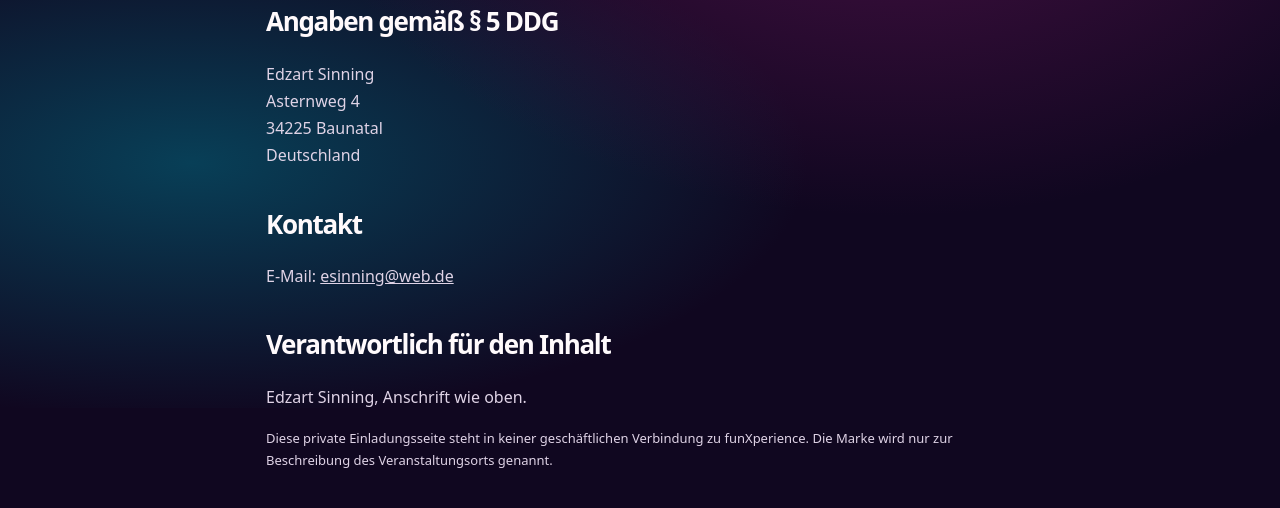
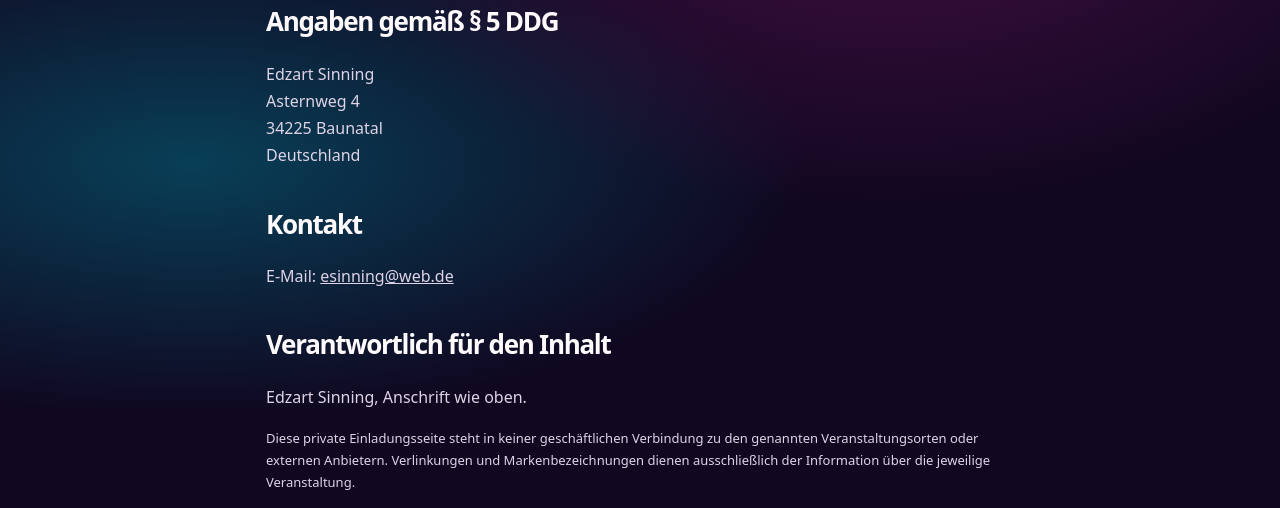
Before and after one commit to edzartsinning-ui/FamilieSinning, a plain HTML site: page impressum.html in a window 1280 px wide. Shown: the part 292-800 px from the top of the page. Drawn offline with Linux system fonts and the light colour scheme.

Commit message:
Impressum veranstaltungsunabhängig formulieren

```diff
--- a/impressum.html
+++ b/impressum.html
@@ -1 +1 @@
-<!doctype html><html lang="de"><head><meta charset="utf-8"><meta name="viewport" content="width=device-width,initial-scale=1"><title>Impressum · FamilieSinning</title><link rel="stylesheet" href="style.css"></head><body><header class="top"><a class="brand" href="index.html">familie<span>Sinning</span><i>✦</i></a></header><main class="legal wrap"><span class="eyebrow">RECHTLICHES</span><h1>Impressum</h1><h2>Angaben gemäß § 5 DDG</h2><p>Edzart Sinning<br>Asternweg 4<br>34225 Baunatal<br>Deutschland</p><h2>Kontakt</h2><p>E-Mail: <a href="mailto:esinning@web.de">esinning@web.de</a></p><h2>Verantwortlich für den Inhalt</h2><p>Edzart Sinning, Anschrift wie oben.</p><p class="fine">Diese private Einladungsseite steht in keiner geschäftlichen Verbindung zu funXperience. Die Marke wird nur zur Beschreibung des Veranstaltungsorts genannt.</p></main><footer class="footer wrap"><span>familie<span>Sinning</span> ✦</span><div><a href="index.html">Startseite</a><a href="datenschutz.html">Datenschutz</a></div></footer></body></html>
+<!doctype html><html lang="de"><head><meta charset="utf-8"><meta name="viewport" content="width=device-width,initial-scale=1"><title>Impressum · FamilieSinning</title><link rel="stylesheet" href="style.css"></head><body><header class="top"><a class="brand" href="index.html">familie<span>Sinning</span><i>✦</i></a></header><main class="legal wrap"><span class="eyebrow">RECHTLICHES</span><h1>Impressum</h1><h2>Angaben gemäß § 5 DDG</h2><p>Edzart Sinning<br>Asternweg 4<br>34225 Baunatal<br>Deutschland</p><h2>Kontakt</h2><p>E-Mail: <a href="mailto:esinning@web.de">esinning@web.de</a></p><h2>Verantwortlich für den Inhalt</h2><p>Edzart Sinning, Anschrift wie oben.</p><p class="fine">Diese private Einladungsseite steht in keiner geschäftlichen Verbindung zu den genannten Veranstaltungsorten oder externen Anbietern. Verlinkungen und Markenbezeichnungen dienen ausschließlich der Information über die jeweilige Veranstaltung.</p></main><footer class="footer wrap"><span>familie<span>Sinning</span> ✦</span><div><a href="index.html">Startseite</a><a href="datenschutz.html">Datenschutz</a></div></footer></body></html>
```
